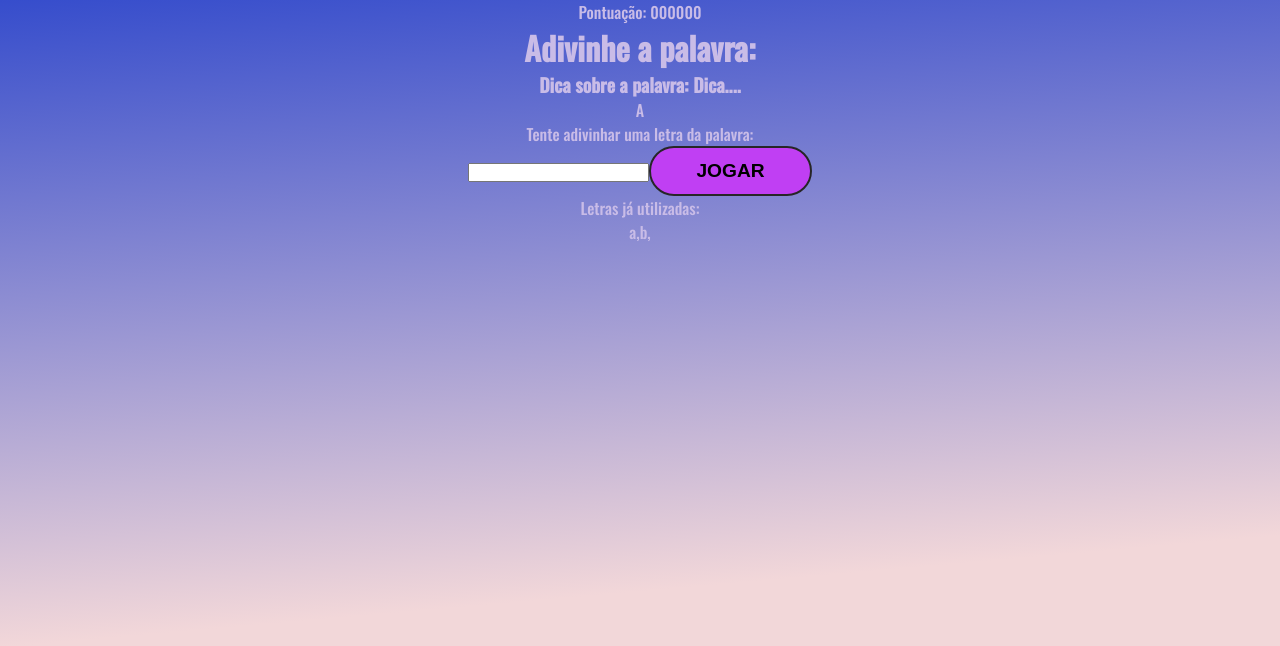
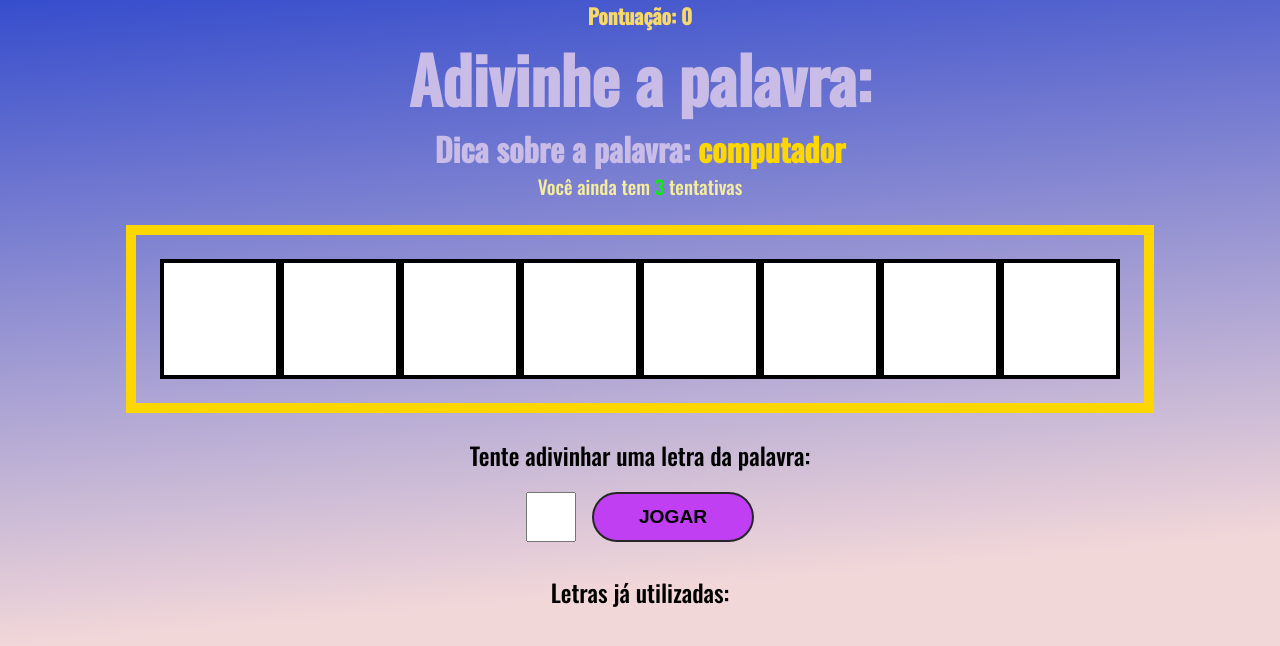
Before and after one commit to NegraoWalker/guess-words, a React (Create React App) app: page / in a window 1280 px wide. Both pictures are taken after a click on the button "COMEÇAR O JOGO!". Shown: the top 646 px of the page. Built offline with nearby package versions, Linux system fonts and the light colour scheme.

Commit message:
Estilização da Tela do jogo e  Criação de novos states do jogo

```diff
--- a/src/App.js
+++ b/src/App.js
@@ -26,6 +26,12 @@
   const [pickedWord, setPickedWord] = useState('')
   const [pickedCategory, setPickedCategory] = useState('')
   const [letters, setLetters] = useState([])
+
+  const [guessedLetters, setGuessedLetters] = useState([])
+  const [wrongLetters, setWrongLetters] = useState([])
+  const [guesses, setGuesses] = useState(3)
+  const [score, setScore] = useState(0)
+
 
   //Funções implementadas:
   const pickWordAndCategory = () => {
@@ -68,7 +74,7 @@
   return (
     <div className="App">
       {gameStage === 'start' && <StartScreen startGame={startGame} />} {/*Se o estágio do game for o start eu exibo meu component StartScreen*/}
-      {gameStage === 'game' && <Game verifyLetter={verifyLetter} />}
+      {gameStage === 'game' && <Game verifyLetter={verifyLetter} pickedWord={pickedWord} pickedCategory={pickedCategory} letters={letters} guessedLetters={guessedLetters} wrongLetters={wrongLetters} guesses={guesses} score={score} />}
       {gameStage === 'end' && <GameOver retry={retry} />}
     </div>
   );
--- a/src/components/Game.css
+++ b/src/components/Game.css
@@ -0,0 +1,77 @@
+.game h1 {
+    font-size: 4rem;
+}
+
+.points span {
+    font-weight: bold;
+    font-size: 1.3rem;
+    color: #f6d86b;
+}
+
+.tip {
+    font-size: 2rem;
+}
+
+.tip span {
+    color: gold;
+    font-size: 2rem;
+}
+
+.guesses {
+    font-size: 1.2rem;
+    color: #f5ec9e;
+}
+
+.guesses span {
+    color: rgb(9, 238, 9);
+}
+
+.wordContainer {
+    margin: 1.5rem;
+    padding: 1.5rem;
+    border: 10px solid gold;
+    display: flex;
+}
+
+.letter,
+.blankSquare {
+    font-size: 4.5rem;
+    line-height: 1.5;
+    border: 4px solid black;
+    height: 120px;
+    width: 120px;
+    text-transform: uppercase;
+    background-color: white;
+    font-weight: bold;
+    color: black;
+}
+
+.letterContainer {
+    margin-bottom: 2rem;
+}
+
+.letterContainer p {
+    margin-bottom: 1.2rem;
+    color: black;
+    font-size: 1.5rem;
+}
+
+.letterContainer form {
+    display: flex;
+    align-items: center;
+    justify-content: center;
+}
+
+.letterContainer input {
+    height: 50px;
+    width: 50px;
+    font-size: 2rem;
+    text-align: center;
+    margin-right: 1rem;
+}
+
+.wrongLettersContainer p,
+.wrongLettersContainer span {
+    color: black;
+    font-size: 1.5rem;
+}
--- a/src/components/Game.jsx
+++ b/src/components/Game.jsx
@@ -1,19 +1,23 @@
 import React from 'react'
 import './Game.css'
 
-const Game = ({ verifyLetter }) => {
+const Game = ({ verifyLetter, pickedWord, pickedCategory, letters, guessedLetters, wrongLetters, guesses, score }) => {
     return (
         <div className='game'>
             <p className="points">
-                <span>Pontuação: 000000</span>
+                <span>Pontuação: {score}</span>
             </p>
             <h1>Adivinhe a palavra:</h1>
             <h3 className="tip">
-                Dica sobre a palavra: <span>Dica....</span>
+                Dica sobre a palavra: <span>{pickedCategory}</span>
             </h3>
+            <p className='guesses'>Você ainda tem <span>{guesses}</span> tentativas</p>
             <div className="wordContainer">
-                <span className="letter">A</span>
-                <span className="blankSquare"></span>
+                {letters.map((letter, index) =>
+                    guessedLetters.includes(letter)
+                        ? (<span className="letter" key={index}>{letter}</span>)
+                        : (<span key={index} className="blankSquare"></span>)
+                )}
             </div>
             <div className="letterContainer">
                 <p>Tente adivinhar uma letra da palavra:</p>
@@ -24,8 +28,9 @@
             </div>
             <div className="wrongLettersContainer">
                 <p>Letras já utilizadas:</p>
-                <span>a,</span>
-                <span>b,</span>
+                {wrongLetters.map((letter, index) => (
+                    <span key={index}>{letter}, </span>
+                ))}
             </div>
             {/* <h1>Game</h1>
             <button onClick={verifyLetter}>Jogando</button> */}
--- a/src/components/StartScreen.css
+++ b/src/components/StartScreen.css
@@ -1,5 +1,5 @@
 .start h1 {
-    font-size: 4rem;
+    font-size: 4.2rem;
     margin-bottom: 2rem;
 }
 
```
